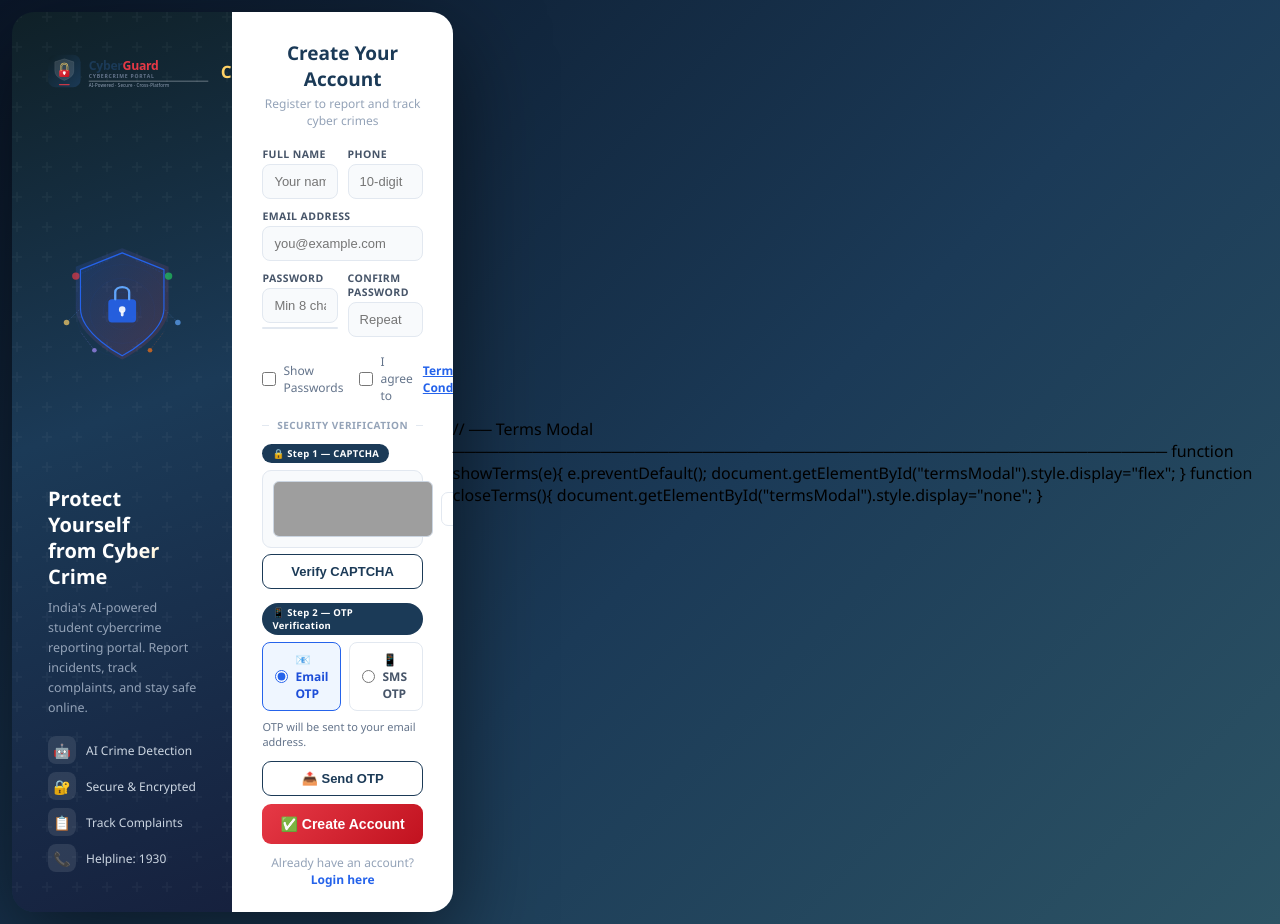
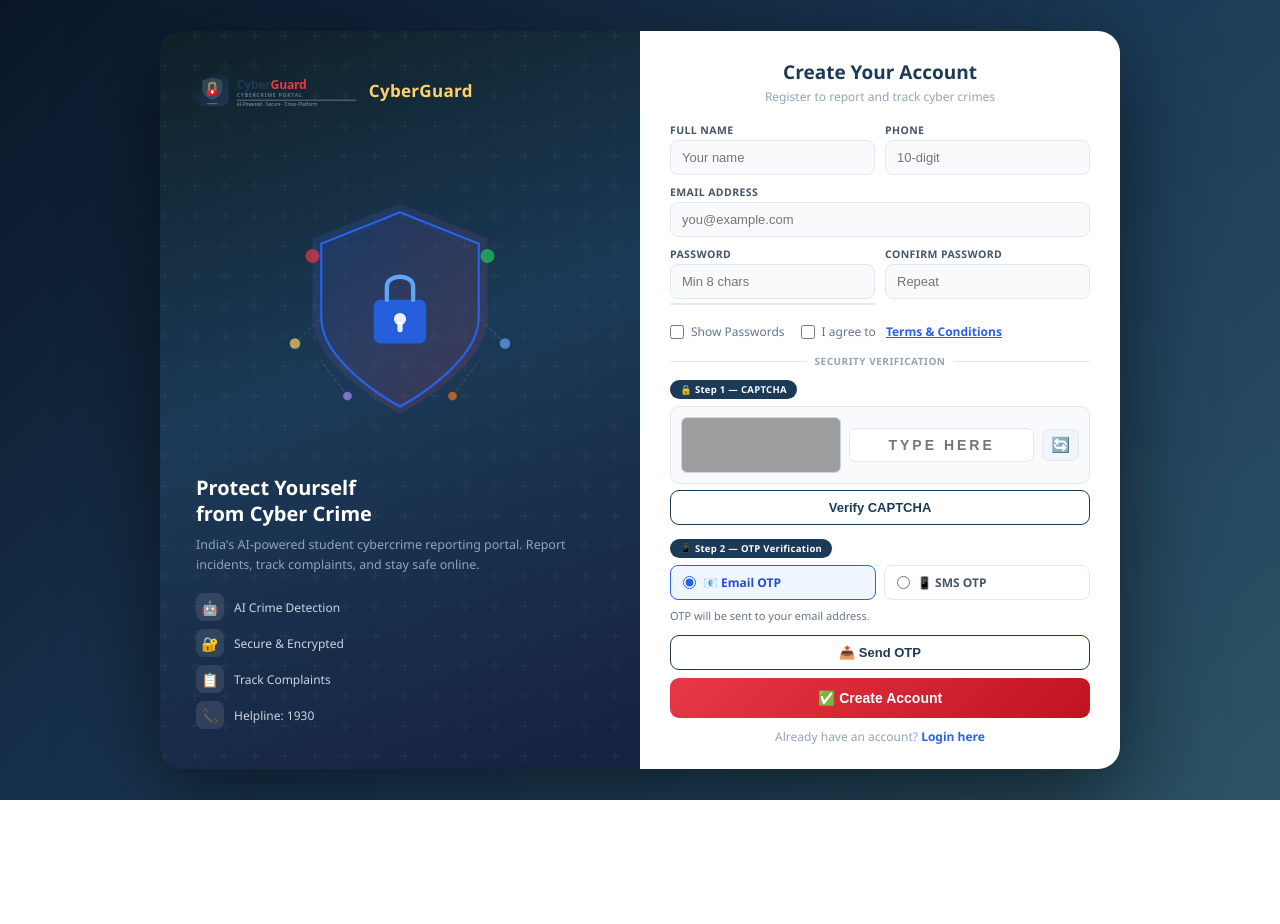
Before and after one commit to js3431078-bit/cyberguard, a Flask app: page /register in a window 1280 px wide. After the commit the page ends 800 px from the top, so only its background shows below. Run offline with Flask 3, Linux system fonts and the light colour scheme; grey boxes are pictures that could not be loaded.

Commit message:
fix JS code visible on screen, move showTerms inside script tag

```diff
--- a/templates/register.html
+++ b/templates/register.html
@@ -611,15 +611,6 @@
   .catch(function(){alert("Server error. Try again.");btn.textContent="✅ Create Account";btn.disabled=false;});
 }
 </script>
-// ── Terms Modal ───────────────────────────────────────────────────────────────
-function showTerms(e){
-  e.preventDefault();
-  document.getElementById("termsModal").style.display="flex";
-}
-function closeTerms(){
-  document.getElementById("termsModal").style.display="none";
-}
-</script>
 
 <!-- Terms Modal -->
 <div id="termsModal" style="display:none;position:fixed;inset:0;background:rgba(0,0,0,.6);z-index:9999;align-items:center;justify-content:center;padding:16px;">
@@ -643,6 +634,8 @@
 </div>
 
 <script>
+function showTerms(e){e.preventDefault();document.getElementById("termsModal").style.display="flex";}
+function closeTerms(){document.getElementById("termsModal").style.display="none";}
 if('serviceWorker' in navigator){
   window.addEventListener('load',function(){navigator.serviceWorker.register('/sw.js');});
 }
```
